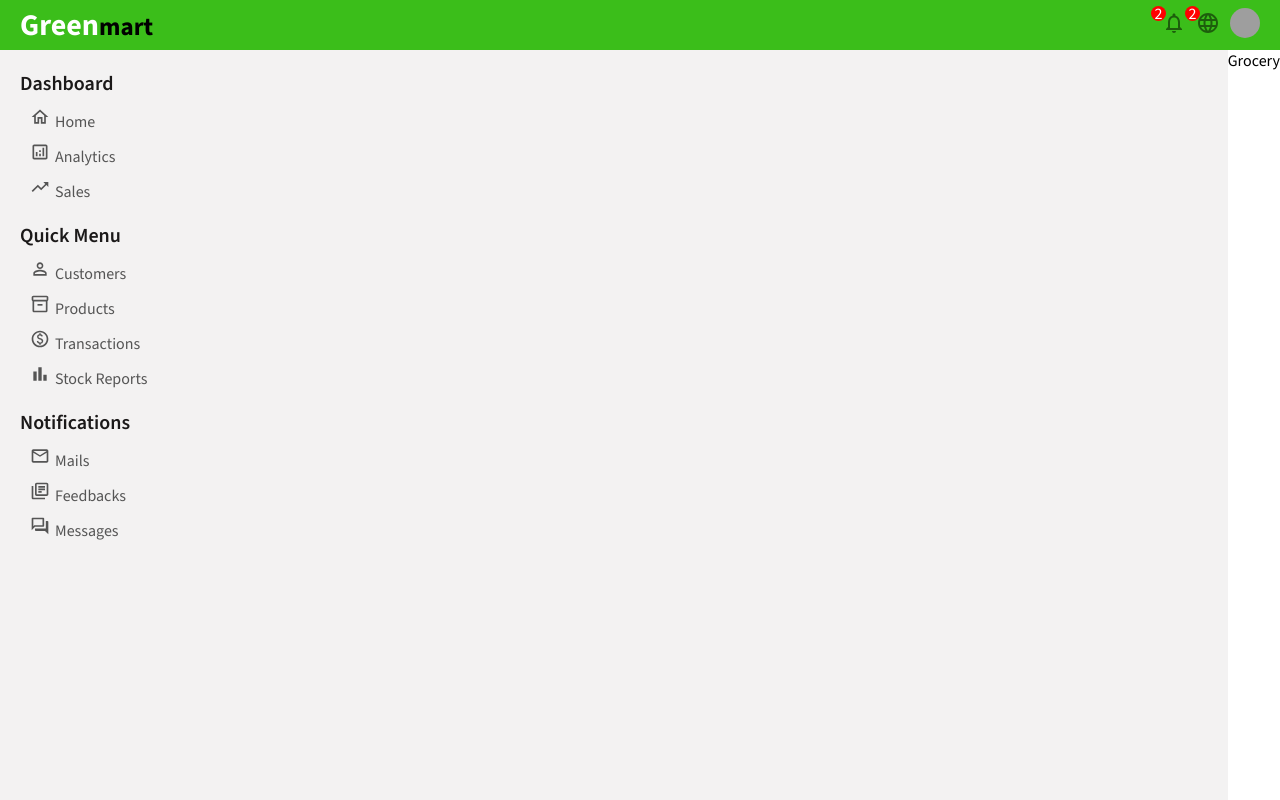
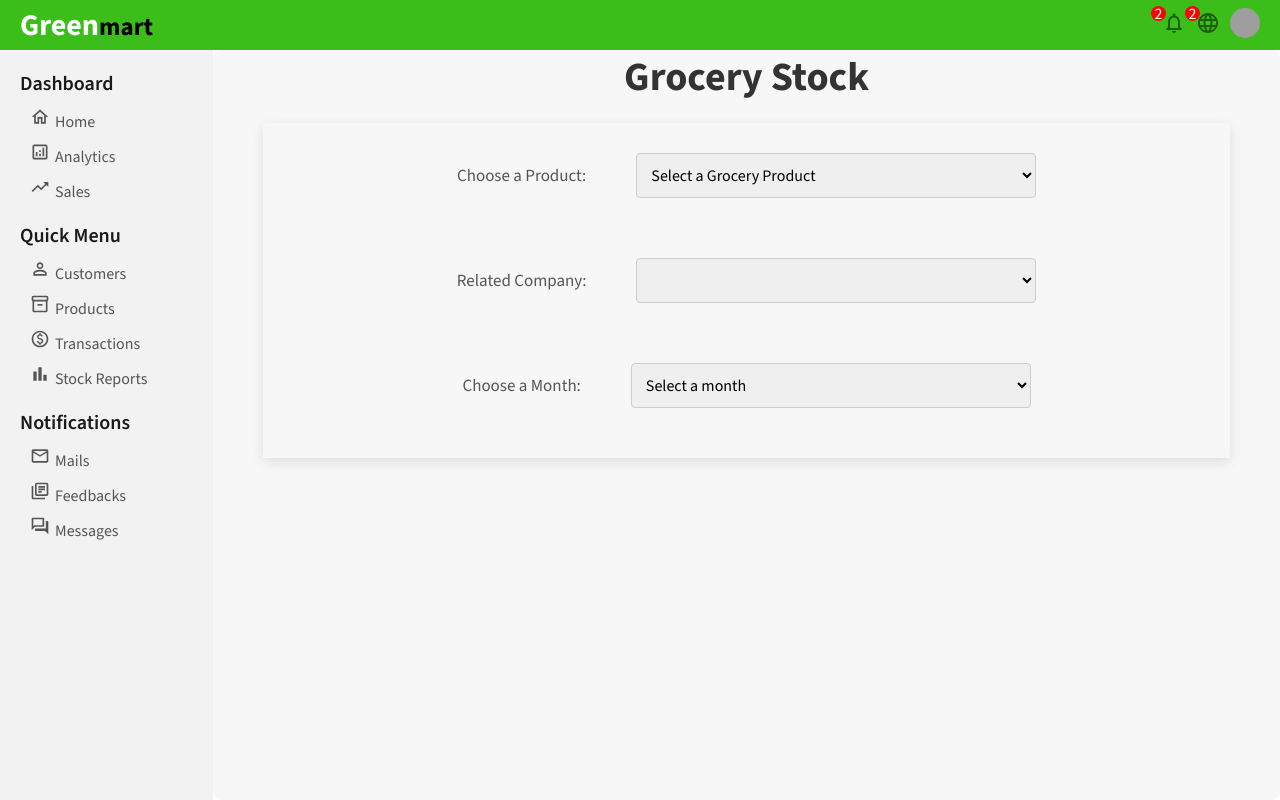
Before and after one commit to xokaji/SuperMarket-Admin-Panel, a React (Create React App) app: page /stockreports/bakery in a window 1280 px wide. Built offline with nearby package versions, Linux system fonts and the light colour scheme; grey boxes are pictures that could not be loaded.

Commit message:
New Updates

```diff
--- a/package.json
+++ b/package.json
@@ -12,8 +12,10 @@
     "@testing-library/react": "^13.4.0",
     "@testing-library/user-event": "^13.5.0",
     "axios": "^1.7.6",
+    "chart.js": "^4.4.4",
     "firebase": "^10.13.1",
     "react": "^18.3.1",
+    "react-chartjs-2": "^5.2.0",
     "react-dom": "^18.3.1",
     "react-redux": "^9.1.2",
     "react-router-dom": "^6.26.0",
--- a/src/dummyData.js
+++ b/src/dummyData.js
@@ -145,3 +145,147 @@ export const customerData = [
     { name: 'Bakery Foods', stock: 60 },
     { name: 'Health & Wellness', stock: 40 },
   ];
+
+  export const productData = {
+    Biscuits: [
+      { month: 'January', sales: 40 },
+      { month: 'February', sales: 35 },
+      { month: 'March', sales: 50 },
+      { month: 'April', sales: 55 },
+      { month: 'May', sales: 40 },
+      { month: 'June', sales: 35 },
+      { month: 'July', sales: 50 },
+      { month: 'August', sales: 55 },
+      { month: 'September', sales: 40 },
+      { month: 'October', sales: 35 },
+      { month: 'November', sales: 50 },
+      { month: 'December', sales: 55 },
+    ],
+    Flour: [
+      { month: 'January', sales: 60 },
+      { month: 'February', sales: 70 },
+      { month: 'March', sales: 65 },
+      { month: 'April', sales: 80 },
+      { month: 'May', sales: 40 },
+      { month: 'June', sales: 35 },
+      { month: 'July', sales: 50 },
+      { month: 'August', sales: 55 },
+      { month: 'September', sales: 40 },
+      { month: 'October', sales: 35 },
+      { month: 'November', sales: 50 },
+      { month: 'December', sales: 55 },
+    ],
+    Noodles: [
+      { month: 'January', sales: 25 },
+      { month: 'February', sales: 30 },
+      { month: 'March', sales: 40 },
+      { month: 'April', sales: 50 },
+      { month: 'May', sales: 40 },
+      { month: 'June', sales: 35 },
+      { month: 'July', sales: 50 },
+      { month: 'August', sales: 55 },
+      { month: 'September', sales: 40 },
+      { month: 'October', sales: 35 },
+      { month: 'November', sales: 50 },
+      { month: 'December', sales: 55 },
+    ],
+    Pasta: [
+      { month: 'January', sales: 45 },
+      { month: 'February', sales: 50 },
+      { month: 'March', sales: 60 },
+      { month: 'April', sales: 70 },
+      { month: 'May', sales: 40 },
+      { month: 'June', sales: 35 },
+      { month: 'July', sales: 50 },
+      { month: 'August', sales: 55 },
+      { month: 'September', sales: 40 },
+      { month: 'October', sales: 35 },
+      { month: 'November', sales: 50 },
+      { month: 'December', sales: 55 },
+    ],
+    Rice: [
+      { month: 'January', sales: 70 },
+      { month: 'February', sales: 80 },
+      { month: 'March', sales: 75 },
+      { month: 'April', sales: 85 },
+      { month: 'May', sales: 60 },
+      { month: 'June', sales: 65 },
+      { month: 'July', sales: 75 },
+      { month: 'August', sales: 85 },
+      { month: 'September', sales: 60 },
+      { month: 'October', sales: 65 },
+      { month: 'November', sales: 75 },
+      { month: 'December', sales: 85 },
+    ],
+    Sugar: [
+      { month: 'January', sales: 55 },
+      { month: 'February', sales: 60 },
+      { month: 'March', sales: 65 },
+      { month: 'April', sales: 70 },
+      { month: 'May', sales: 50 },
+      { month: 'June', sales: 55 },
+      { month: 'July', sales: 65 },
+      { month: 'August', sales: 70 },
+      { month: 'September', sales: 50 },
+      { month: 'October', sales: 55 },
+      { month: 'November', sales: 65 },
+      { month: 'December', sales: 70 },
+    ],
+    Oil: [
+      { month: 'January', sales: 90 },
+      { month: 'February', sales: 100 },
+      { month: 'March', sales: 95 },
+      { month: 'April', sales: 105 },
+      { month: 'May', sales: 85 },
+      { month: 'June', sales: 90 },
+      { month: 'July', sales: 95 },
+      { month: 'August', sales: 105 },
+      { month: 'September', sales: 85 },
+      { month: 'October', sales: 90 },
+      { month: 'November', sales: 95 },
+      { month: 'December', sales: 105 },
+    ],
+
+    Bread: [
+      { month: 'January', sales: 45 },
+      { month: 'February', sales: 50 },
+      { month: 'March', sales: 55 },
+      { month: 'April', sales: 60 },
+      { month: 'May', sales: 40 },
+      { month: 'June', sales: 45 },
+      { month: 'July', sales: 55 },
+      { month: 'August', sales: 60 },
+      { month: 'September', sales: 40 },
+      { month: 'October', sales: 45 },
+      { month: 'November', sales: 55 },
+      { month: 'December', sales: 60 },
+    ],
+    CannedFoods: [
+      { month: 'January', sales: 50 },
+      { month: 'February', sales: 55 },
+      { month: 'March', sales: 60 },
+      { month: 'April', sales: 65 },
+      { month: 'May', sales: 45 },
+      { month: 'June', sales: 50 },
+      { month: 'July', sales: 60 },
+      { month: 'August', sales: 65 },
+      { month: 'September', sales: 45 },
+      { month: 'October', sales: 50 },
+      { month: 'November', sales: 60 },
+      { month: 'December', sales: 65 },
+    ],
+
+  };
+
+  export const productCompanies = {
+    Biscuits: ['Munchee', 'Maliban'],
+    Flour: ['Prima', 'Sarathchandra'],
+    Noodles: ['Prima', 'Maggie'],
+    Pasta: ['Luzia', 'Carolina'],
+    Rice: ['Araliya', 'Nipuna', 'Rathna'],
+    Sugar: ['Lucky Products', 'Orients'],
+    Oil: ['Turkey Brand', 'Marina', 'Fortune'],
+    Bread: ['Prima'],
+    CannedFoods: ['Tuna Fish', 'Jam'],
+    // Milk: ['Anchor', 'Highland','Palawaththa'],
+  };
--- a/src/pages/stockCategory/grocery/Grocery.jsx
+++ b/src/pages/stockCategory/grocery/Grocery.jsx
@@ -1,7 +1,104 @@
-import React from 'react'
+import React, { useState, useEffect } from 'react';
+import './grocery.css';
+import { BarChart, Bar, XAxis, YAxis, CartesianGrid, Tooltip, Legend, ResponsiveContainer } from 'recharts';
+import { productData, productCompanies } from '../../../dummyData';
 
-export default function Grocery() {
+const Grocery = () => {
+  const [selectedProduct, setSelectedProduct] = useState('');
+  const [selectedMonth, setSelectedMonth] = useState('');
+  const [selectedCompany, setSelectedCompany] = useState('');
+
+  const products = Object.keys(productData);
+  const months = ['January', 'February', 'March', 'April', 'May', 'June', 'July', 'August', 'September', 'October', 'November', 'December'];
+
+  useEffect(() => {
+    if (selectedProduct) {
+      setSelectedCompany(productCompanies[selectedProduct][0]);
+    }
+  }, [selectedProduct]);
+
+  const handleProductSelect = (event) => {
+    const product = event.target.value;
+    setSelectedProduct(product);
+    if (product) {
+      setSelectedCompany(productCompanies[product][0]);
+    }
+  };
+
+  const handleMonthSelect = (event) => {
+    setSelectedMonth(event.target.value);
+  };
+
+  const handleCompanySelect = (event) => {
+    setSelectedCompany(event.target.value);
+  };
+
+  const filteredData = selectedProduct
+    ? productData[selectedProduct].filter((data) => !selectedMonth || data.month === selectedMonth)
+    : [];
+
   return (
-    <div>Grocery</div>
-  )
-}
+    <div className="grocery-container">
+      <h1 className="title">Grocery Stock</h1>
+      <div className="grocery-viewer">
+
+        <div className="select-container">
+          <label htmlFor="product-select">Choose a Product:</label>
+          <select id="product-select" value={selectedProduct} onChange={handleProductSelect}>
+            <option value="">Select a Grocery Product</option>
+            {products.map((product, index) => (
+              <option key={index} value={product}>
+                {product}
+              </option>
+            ))}
+          </select>
+        </div>
+
+
+        <div className="select-container">
+          <label htmlFor="company-select">Related Company:</label>
+          <select id="company-select" value={selectedCompany} onChange={handleCompanySelect}>
+            {selectedProduct && productCompanies[selectedProduct].map((company, index) => (
+              <option key={index} value={company}>
+                {company}
+              </option>
+            ))}
+          </select>
+        </div>
+
+
+        <div className="select-container">
+          <label htmlFor="month-select">Choose a Month:</label>
+          <select id="month-select" value={selectedMonth} onChange={handleMonthSelect}>
+            <option value="">Select a month</option>
+            {months.map((month, index) => (
+              <option key={index} value={month}>
+                {month}
+              </option>
+            ))}
+          </select>
+        </div>
+      </div>
+
+
+      {selectedProduct && (
+        <div className="chart-container">
+          <h2>Stocks for {selectedProduct} ({selectedCompany})</h2>
+          <ResponsiveContainer width="100%" height={300}>
+            <BarChart data={filteredData}>
+              <CartesianGrid strokeDasharray="3 3" />
+              <XAxis dataKey="month" />
+              <YAxis />
+              <Tooltip />
+              <Legend />
+              <Bar dataKey="sales" fill="#8884d8" />
+              {/* should be changed from sales to stocks for display better */}
+            </BarChart>
+          </ResponsiveContainer>
+        </div>
+      )}
+    </div>
+  );
+};
+
+export default Grocery;
--- a/src/pages/stockCategory/grocery/grocery.css
+++ b/src/pages/stockCategory/grocery/grocery.css
@@ -0,0 +1,60 @@
+/* Container */
+.grocery-container {
+    flex: 5;
+    background-color: #f7f7f7;
+    border-radius: 8px;
+}
+
+.title {
+    font-size: 40px;
+    color: #333;
+    text-align: center;
+    margin-bottom: 20px;
+}
+
+/* Select Container */
+.select-container {
+    padding: 20px;
+    margin-bottom: 20px;
+    display: flex;
+
+    align-items: center;
+    justify-content: center;
+}
+
+/* Label */
+.select-container label {
+    font-size: 17px;
+    color: #555;
+    margin-right: 50px;
+
+}
+
+/* Select */
+.select-container select {
+    padding: 10px;
+    font-size: 16px;
+    border: 1px solid #ccc;
+    border-radius: 4px;
+    width: 100%; /* Ensure select fills container width */
+    max-width: 400px; /* Optional: max-width for better control */
+    box-sizing: border-box; /* Ensure padding and border are included in width */
+    cursor: pointer;
+}
+
+/* Chart Container */
+.chart-container {
+    padding: 20px;
+    margin: 20px;
+    background-color: #fff;
+    border-radius: 8px;
+    box-shadow: 0px 4px 12px rgba(0, 0, 0, 0.1);
+}
+
+/* Grocery Viewer */
+.grocery-viewer {
+    box-shadow: 0px 4px 12px rgba(0, 0, 0, 0.1);
+    padding: 10px;
+    margin: 0 50px; /* Center the viewer */
+
+}
```
Also changed, not shown: 1 other file (tests, documents, lock files or other folders).
